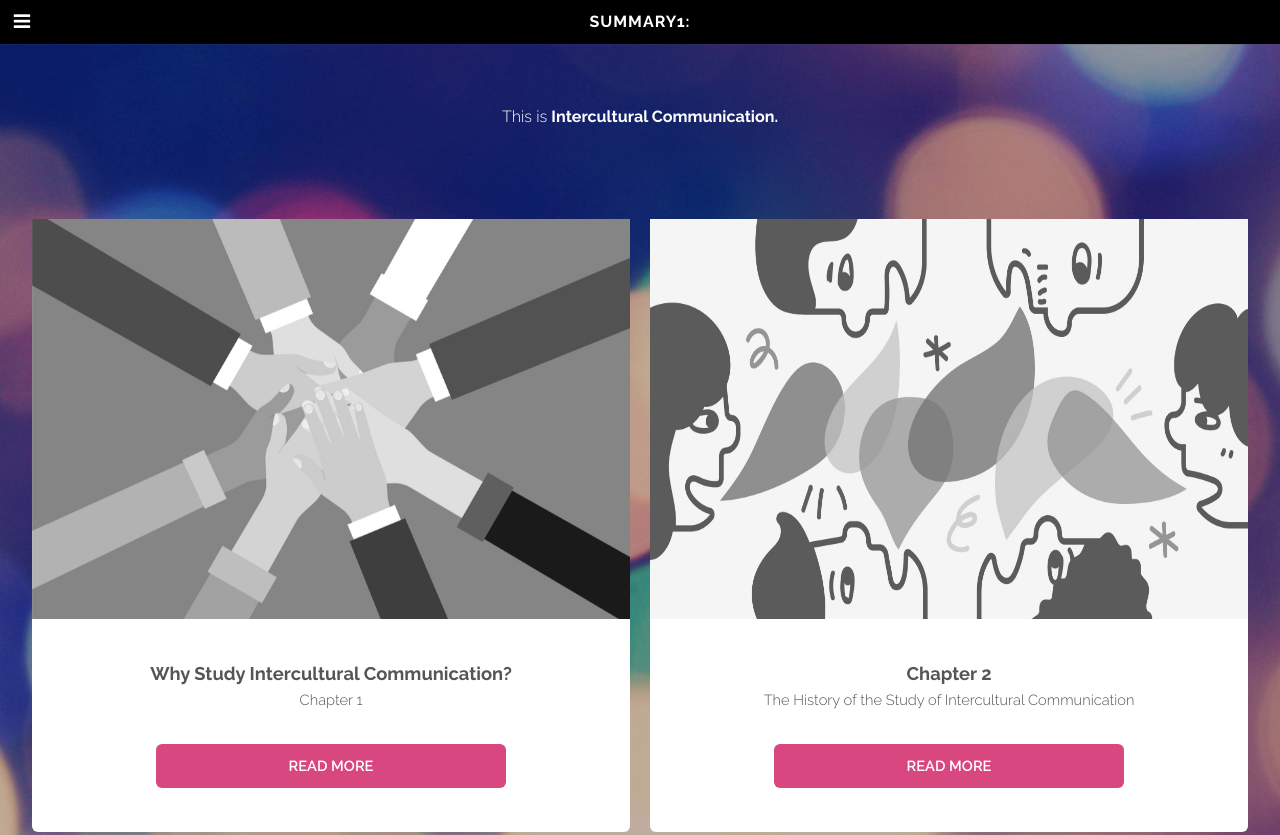
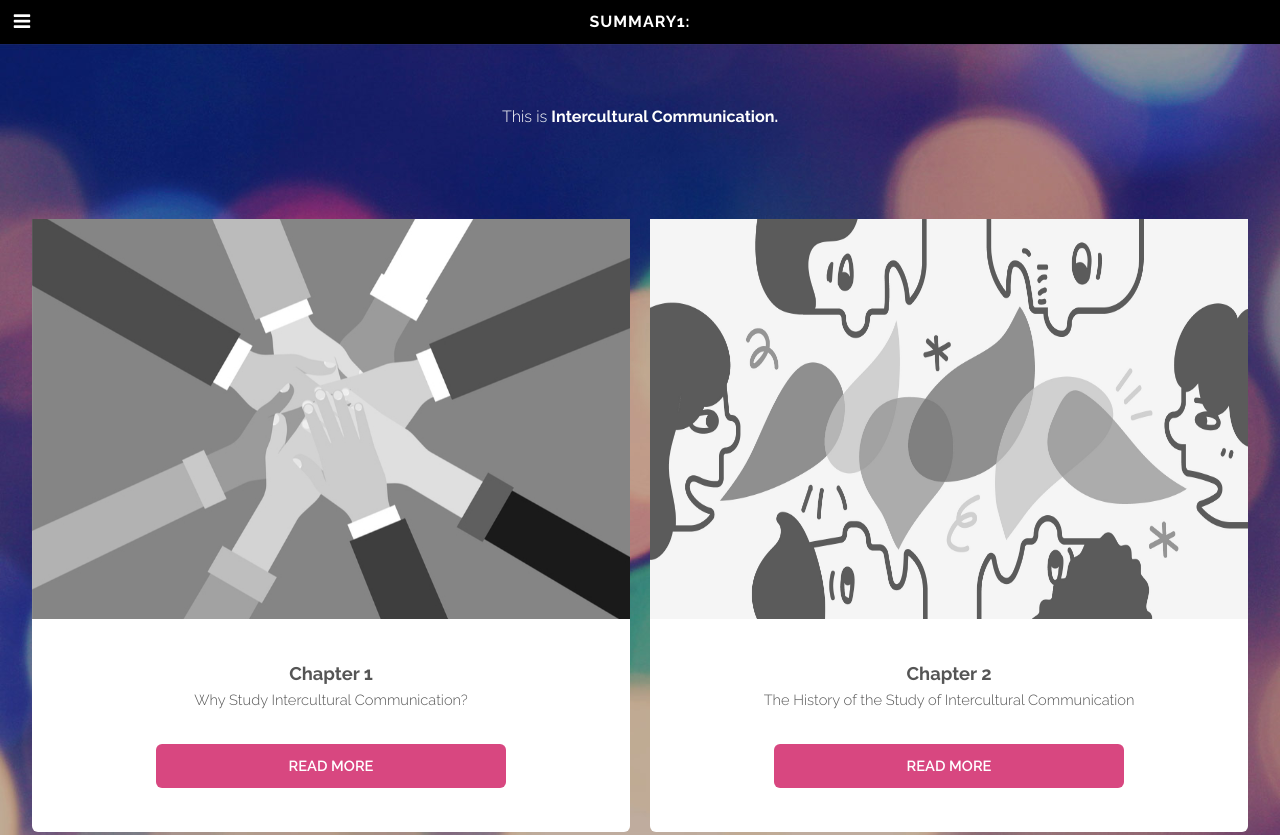
Before and after one commit to benwallace5/Com263Website, a plain HTML site: page index.html in a window 1280 px wide. Shown: the top 835 px of the page. Drawn offline with Linux system fonts and the light colour scheme.

Commit message:
Update index.html

```diff
--- a/index.html
+++ b/index.html
@@ -56,8 +56,8 @@
 							<div class="row no-collapse-1">
 								<section class="6u"> <a href="#" class="image featured"><img src="images/teamwork.jpg" alt=""></a>
 									<div class="box">
-										<h3>Why Study Intercultural Communication?</h3>
-										<p>Chapter 1</p>
+										<h3>Chapter 1</h3>
+										<p>Why Study Intercultural Communication?</p>
 										<a href="chapter1.html" class="button">Read More</a> </div>
 								</section>
 								<section class="6u"> <a href="#" class="image featured"><img src="images/talking1.jpg" alt=""></a>
```
